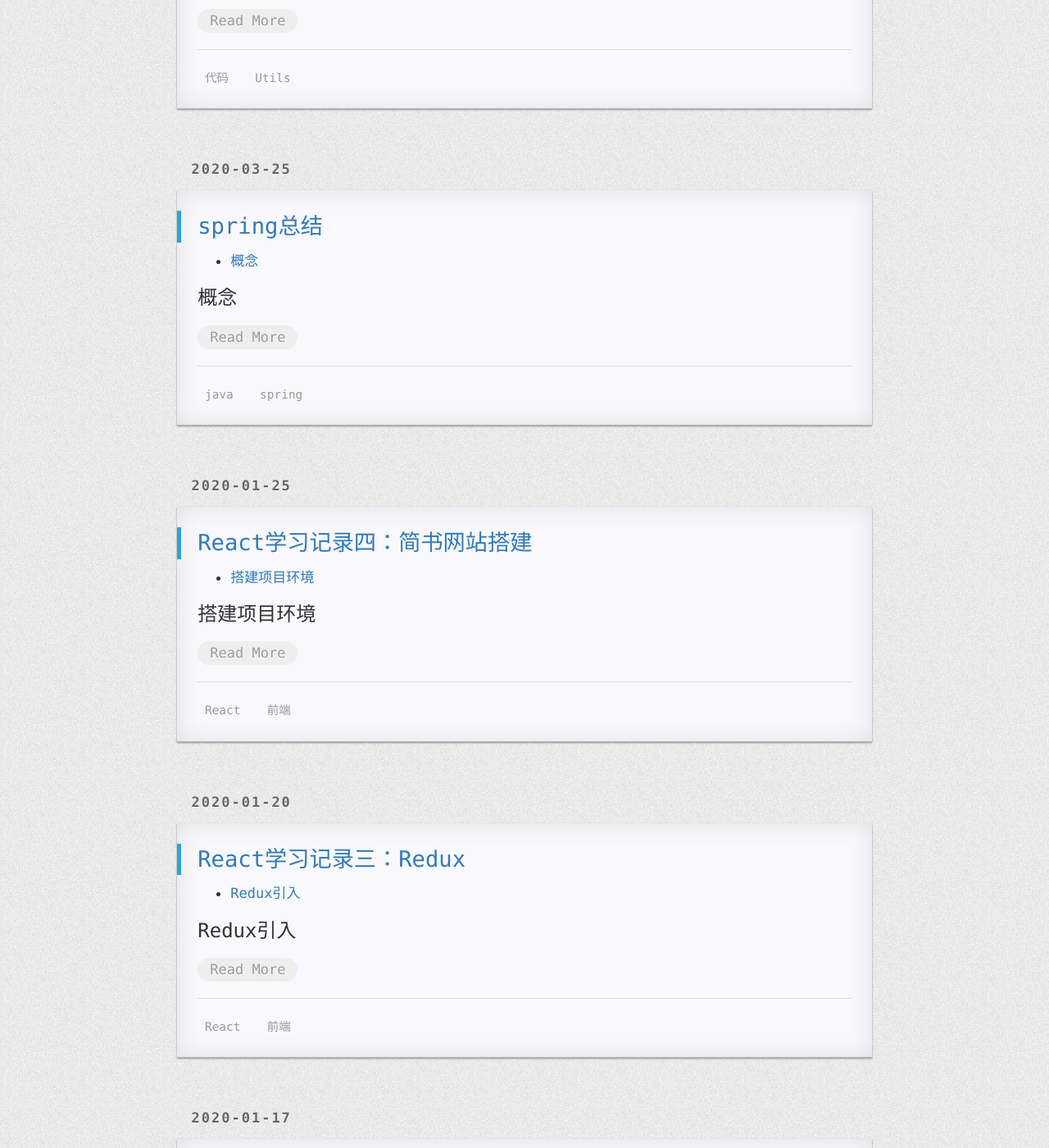
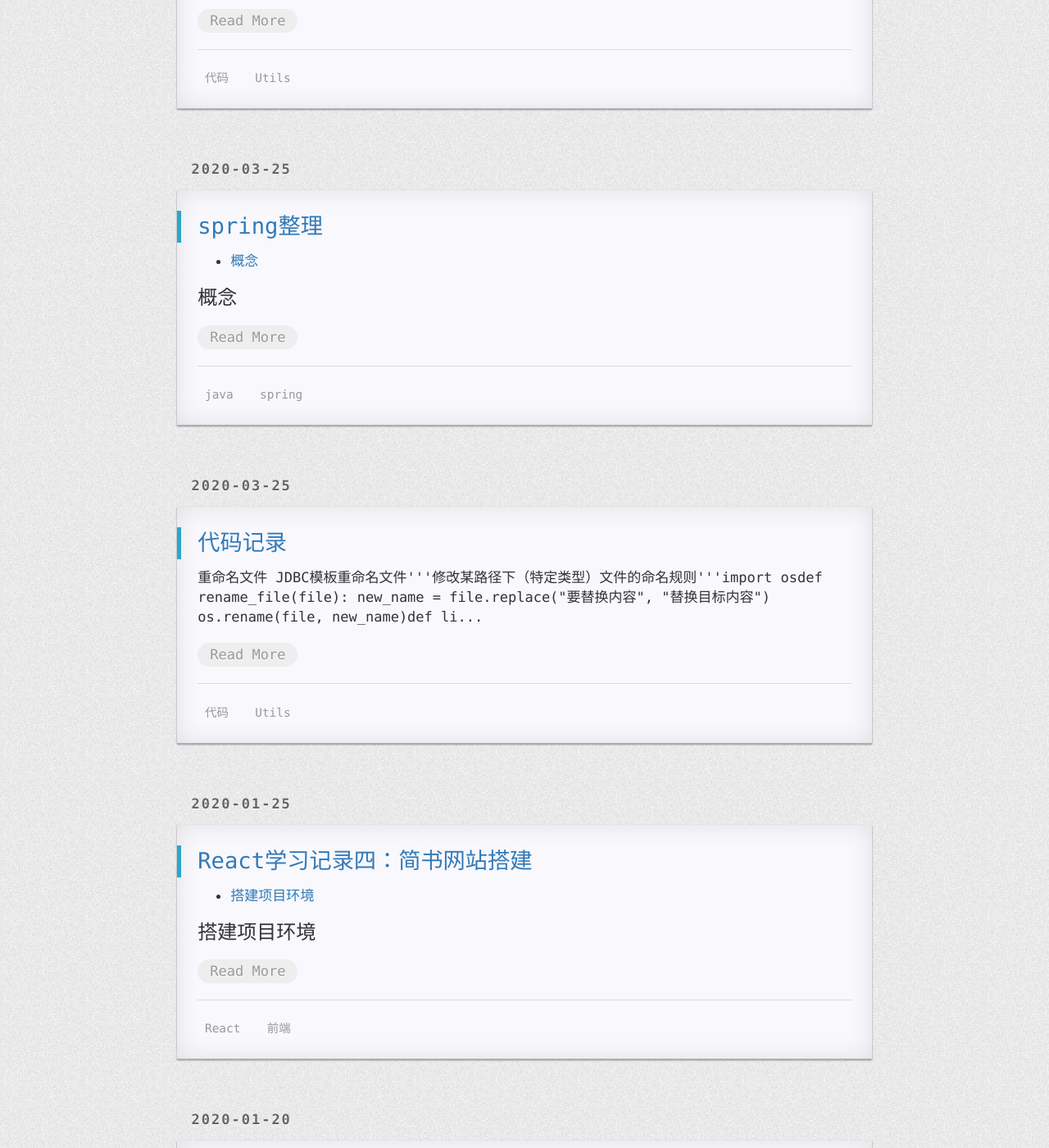
Before and after one commit to AdoredU/AdoredU.github.io, a Jekyll site: the page built from index.html, in a window 1280 px wide and 1400 px high, scrolled down 709 px. Shown: the whole window at 82% size. Built offline with Jekyll 4.4.1, drawn with Linux system fonts in a browser that asks for light colours; nearby versions of some CDN libraries; the list of posts is cut into pages by our own code; comment, search, counter and statistics services are not loaded; a style sheet for code colours, icons or effects is not loaded; some of the changed text lies outside the part shown.

Commit message:
update _posts.

````diff
--- /dev/null
+++ b/_posts/2020-03-25-code-records.md
@@ -0,0 +1,98 @@
+---
+layout: post
+title: 代码记录
+tags: 代码 Utils
+categories: Utils
+---
+
+* TOC
+{:toc}
+
+### 重命名文件
+
+```python
+'''
+修改某路径下（特定类型）文件的命名规则
+'''
+import os
+
+def rename_file(file):
+    new_name = file.replace("要替换内容", "替换目标内容")
+    os.rename(file, new_name)
+
+def list_dirs(path):
+    dirs = os.listdir(path)
+    for dir in dirs:
+        dir_path = os.path.join(path, dir)
+        if os.path.isdir(dir_path):
+            list_dirs(dir_path)
+        else:
+            if dir_path.endswith(".mp4"):
+                rename_file(dir_path)
+
+def main():
+    base_path = "E:\\videos\\Python"
+    list_dirs(base_path)
+
+if __name__ == '__main__':
+    main()
+```
+
+### JDBC模板
+
+```JAVA
+import java.sql.*;
+
+public class TestJDBC {
+
+    public static void main(String[] args) {
+        Connection connection = null;
+        PreparedStatement preparedStatement = null;
+        ResultSet resultSet = null;
+
+        try {
+            // 加载数据库驱动
+            Class.forName("com.mysql.jdbc.Driver");
+            // 通过驱动管理类获取数据库连接
+            connection = DriverManager.getConnection("jdbc:mysql://localhost:3306/test?characterEncoding=utf-8", "root", "123456");
+            // 定义sql语句
+            String sql = "SELECT * FROM user WHERE username = ?";
+            // 获取预处理statement
+            preparedStatement = connection.prepareStatement(sql);
+            // 设置参数，第一个参数为sql语句中参数位置（从1开始），第二个为参数值
+            preparedStatement.setString(1, "admin");
+            // 向数据库发送sql，查询结果集
+            resultSet = preparedStatement.executeQuery();
+            // 遍历结果集
+            while (resultSet.next()) {
+                System.out.println(resultSet.getString("id") + resultSet.getString("username"));
+            }
+        } catch (Exception e) {
+            e.printStackTrace();
+        }finally {
+            // 释放资源
+            if (null != resultSet) {
+                try {
+                    resultSet.close();
+                } catch (SQLException e) {
+                    e.printStackTrace();
+                }
+            }
+            if (null != preparedStatement) {
+                try {
+                    preparedStatement.close();
+                } catch (SQLException e) {
+                    e.printStackTrace();
+                }
+            }
+            if (null != connection) {
+                try {
+                    connection.close();
+                } catch (SQLException e) {
+                    e.printStackTrace();
+                }
+            }
+        }
+    }
+}
+```
--- a/_posts/2020-03-25-spring.md
+++ b/_posts/2020-03-25-spring.md
@@ -1,6 +1,6 @@
 ---
 layout: post
-title: spring总结
+title: spring整理
 tags: java spring
 categories: Java
 ---
--- a/_posts/2020-03-29-mybatis.md
+++ b/_posts/2020-03-29-mybatis.md
@@ -1,6 +1,6 @@
 ---
 layout: post
-title: Mybatis总结
+title: Mybatis整理
 tags: java mybatis
 categories: Java
 ---
````
